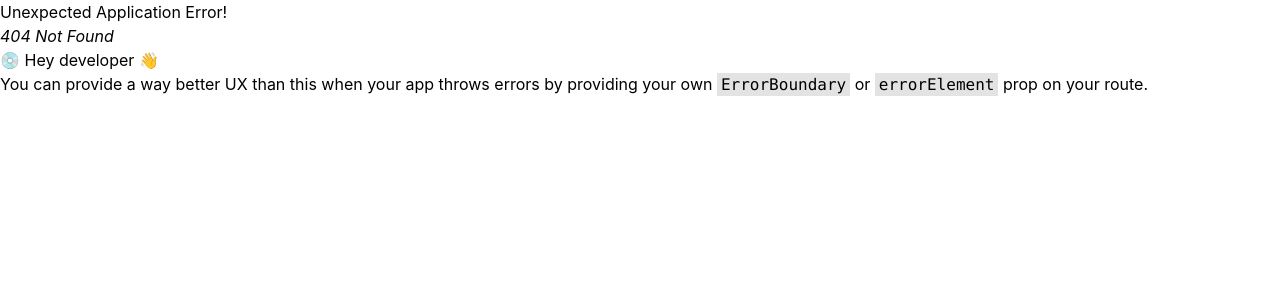
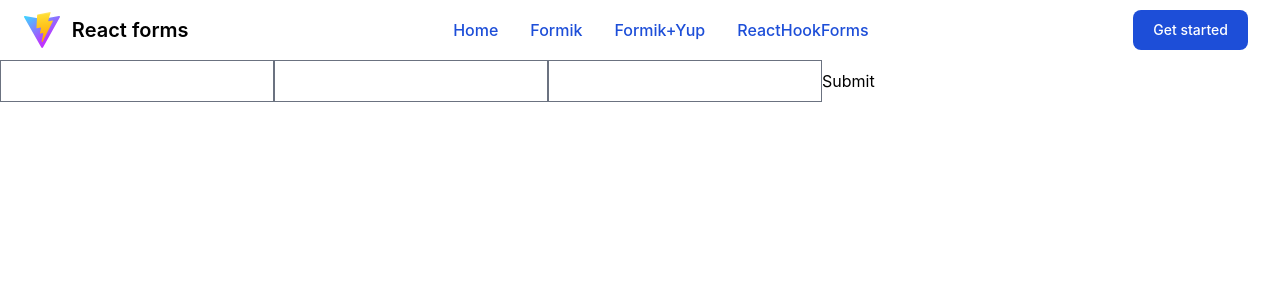
Before and after one commit to slavasikorsky/react-forms, a React (Vite) app: page /react-hook-forms in a window 1280 px wide. Before the commit this address had no page. Shown: the top 300 px of the page. Built offline with nearby package versions, Linux system fonts and the light colour scheme.

Commit message:
Feature[FormHeading, ReactHookForm]: form heading with title text and blank react-hook-form page

```diff
--- a/package.json
+++ b/package.json
@@ -14,6 +14,7 @@
     "formik": "^2.4.2",
     "react": "^18.2.0",
     "react-dom": "^18.2.0",
+    "react-hook-form": "^7.45.2",
     "react-router-dom": "^6.14.1",
     "yup": "^1.2.0"
   },
--- /dev/null
+++ b/src/components/FormHeading/FormHeading.tsx
@@ -0,0 +1,21 @@
+interface FormHeadingType {
+	title: string;
+}
+export const FormHeading = ({ title }: FormHeadingType) => {
+	return (
+		<>
+			<svg
+				className="w-6 h-6 text-gray-800 dark:text-white"
+				aria-hidden="true"
+				xmlns="http://www.w3.org/2000/svg"
+				fill="currentColor"
+				viewBox="0 0 18 20"
+			>
+				<path d="M16 0H4a2 2 0 0 0-2 2v1H1a1 1 0 0 0 0 2h1v2H1a1 1 0 0 0 0 2h1v2H1a1 1 0 0 0 0 2h1v2H1a1 1 0 0 0 0 2h1v1a2 2 0 0 0 2 2h12a2 2 0 0 0 2-2V2a2 2 0 0 0-2-2Zm-5.5 4.5a3 3 0 1 1 0 6 3 3 0 0 1 0-6ZM13.929 17H7.071a.5.5 0 0 1-.5-.5 3.935 3.935 0 1 1 7.858 0 .5.5 0 0 1-.5.5Z" />
+			</svg>
+			<h2 className="mt-10 text-center text-2xl font-bold leading-9 tracking-tight text-gray-900">
+				{title}
+			</h2>
+		</>
+	);
+};
--- /dev/null
+++ b/src/components/FormHeading/index.ts
@@ -0,0 +1 @@
+export * from "./FormHeading";
--- a/src/data/menu.ts
+++ b/src/data/menu.ts
@@ -11,6 +11,10 @@ const menu = [
 		url: "/formik-yup",
 		text: "Formik+Yup",
 	},
+	{
+		url: "/react-hook-forms",
+		text: "ReactHookForms",
+	},
 ];
 
 export default menu;
--- a/src/pages/Formik-Yup.tsx
+++ b/src/pages/Formik-Yup.tsx
@@ -1,6 +1,7 @@
 import { Formik } from "formik";
 import * as Yup from "yup";
 import { useState } from "react";
+import { FormHeading } from "../components/FormHeading";
 
 const FormSchema = Yup.object().shape({
 	name: Yup.string()
@@ -24,18 +25,7 @@ export const FormikYup = () => {
 	return (
 		<div className="flex min-h-full flex-1 flex-col justify-center px-6 py-12 lg:px-8">
 			<div className="flex flex-col items-center sm:mx-auto sm:w-full sm:max-w-sm">
-				<svg
-					className="w-6 h-6 text-gray-800 dark:text-white"
-					aria-hidden="true"
-					xmlns="http://www.w3.org/2000/svg"
-					fill="currentColor"
-					viewBox="0 0 18 20"
-				>
-					<path d="M16 0H4a2 2 0 0 0-2 2v1H1a1 1 0 0 0 0 2h1v2H1a1 1 0 0 0 0 2h1v2H1a1 1 0 0 0 0 2h1v2H1a1 1 0 0 0 0 2h1v1a2 2 0 0 0 2 2h12a2 2 0 0 0 2-2V2a2 2 0 0 0-2-2Zm-5.5 4.5a3 3 0 1 1 0 6 3 3 0 0 1 0-6ZM13.929 17H7.071a.5.5 0 0 1-.5-.5 3.935 3.935 0 1 1 7.858 0 .5.5 0 0 1-.5.5Z" />
-				</svg>
-				<h2 className="mt-10 text-center text-2xl font-bold leading-9 tracking-tight text-gray-900">
-					Formik + Yup
-				</h2>
+				<FormHeading title="Formik + Yup" />
 
 				<Formik
 					initialValues={{
--- a/src/pages/Formik.tsx
+++ b/src/pages/Formik.tsx
@@ -1,5 +1,6 @@
 import { Formik, FormikErrors } from "formik";
 import { useState } from "react";
+import { FormHeading } from "../components/FormHeading";
 
 interface FormValues {
 	name: string;
@@ -13,18 +14,7 @@ export const FormikForm = () => {
 	return (
 		<div className="flex min-h-full flex-1 flex-col justify-center px-6 py-12 lg:px-8">
 			<div className="flex flex-col items-center sm:mx-auto sm:w-full sm:max-w-sm">
-				<svg
-					className="w-6 h-6 text-gray-800 dark:text-white"
-					aria-hidden="true"
-					xmlns="http://www.w3.org/2000/svg"
-					fill="currentColor"
-					viewBox="0 0 18 20"
-				>
-					<path d="M16 0H4a2 2 0 0 0-2 2v1H1a1 1 0 0 0 0 2h1v2H1a1 1 0 0 0 0 2h1v2H1a1 1 0 0 0 0 2h1v2H1a1 1 0 0 0 0 2h1v1a2 2 0 0 0 2 2h12a2 2 0 0 0 2-2V2a2 2 0 0 0-2-2Zm-5.5 4.5a3 3 0 1 1 0 6 3 3 0 0 1 0-6ZM13.929 17H7.071a.5.5 0 0 1-.5-.5 3.935 3.935 0 1 1 7.858 0 .5.5 0 0 1-.5.5Z" />
-				</svg>
-				<h2 className="mt-10 text-center text-2xl font-bold leading-9 tracking-tight text-gray-900">
-					Formik
-				</h2>
+				<FormHeading title="Formik" />
 
 				<Formik
 					initialValues={{
--- /dev/null
+++ b/src/pages/ReactHookForms.tsx
@@ -0,0 +1,28 @@
+import { useForm, SubmitHandler } from "react-hook-form";
+
+interface IFormInput {
+	firstName: string;
+	lastName: string;
+	age: number;
+}
+
+export const ReactHookForms = () => {
+	const {
+		register,
+		handleSubmit,
+		formState: { errors },
+	} = useForm<IFormInput>();
+	const onSubmit: SubmitHandler<IFormInput> = (data) => console.log(data);
+
+	return (
+		<form onSubmit={handleSubmit(onSubmit)}>
+			<input
+				{...register("firstName", { required: true, maxLength: 20 })}
+			/>
+			{errors.firstName && "First name is required"}
+			<input {...register("lastName", { pattern: /^[A-Za-z]+$/i })} />
+			<input type="number" {...register("age", { min: 18, max: 99 })} />
+			<input type="submit" />
+		</form>
+	);
+};
--- a/src/pages/index.ts
+++ b/src/pages/index.ts
@@ -1,3 +1,4 @@
 export * from "./Home";
 export * from "./Formik";
 export * from "./Formik-Yup";
+export * from "./ReactHookForms";
--- a/src/routers/Router.tsx
+++ b/src/routers/Router.tsx
@@ -1,6 +1,6 @@
 import { createBrowserRouter } from "react-router-dom";
 import PublicLayout from "../layout/PublicLayout";
-import { Home, FormikForm, FormikYup } from "../pages";
+import { Home, FormikForm, FormikYup, ReactHookForms } from "../pages";
 
 const router = createBrowserRouter([
 	{
@@ -19,6 +19,10 @@ const router = createBrowserRouter([
 				path: "/formik-yup",
 				element: <FormikYup />,
 			},
+			{
+				path: "/react-hook-forms",
+				element: <ReactHookForms />,
+			},
 		],
 	},
 ]);
```
Also changed, not shown: 1 other file (tests, documents, lock files or other folders).
